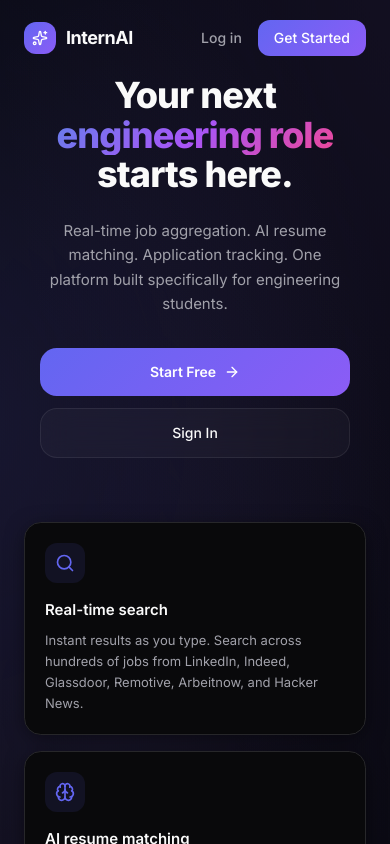
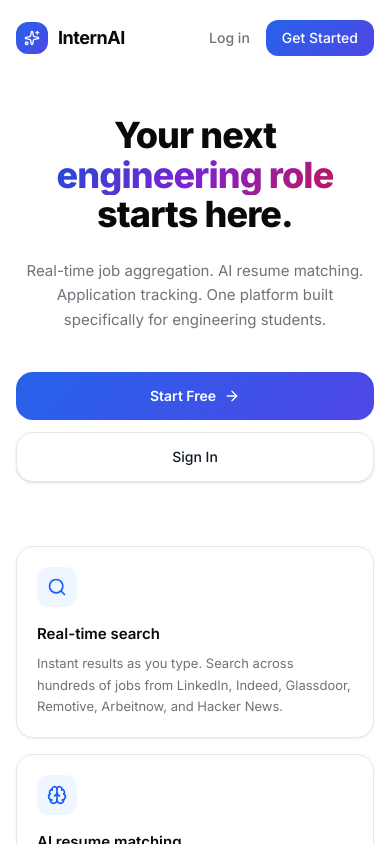
Before and after one commit to olivier0922/InternAI, a Next.js app in the folder frontend/: page / in a window 390 px wide. Shown: the top 844 px of the page. Built offline with nearby package versions, Linux system fonts and the light colour scheme.

Commit message:
feat: implement job discovery dashboard with responsive detail drawer and landing page structure

```diff
--- a/frontend/src/app/globals.css
+++ b/frontend/src/app/globals.css
@@ -48,78 +48,40 @@
   --radius-4xl: calc(var(--radius) * 2.6);
 }
 
-/* Premium Light Theme (unused — dark is forced) */
+/* Premium Light Theme (Default) */
 :root {
-  --background: oklch(1 0 0);
-  --foreground: oklch(0.145 0 0);
-  --card: oklch(1 0 0);
-  --card-foreground: oklch(0.145 0 0);
-  --popover: oklch(1 0 0);
-  --popover-foreground: oklch(0.145 0 0);
-  --primary: oklch(0.205 0 0);
-  --primary-foreground: oklch(0.985 0 0);
-  --secondary: oklch(0.97 0 0);
-  --secondary-foreground: oklch(0.205 0 0);
-  --muted: oklch(0.97 0 0);
-  --muted-foreground: oklch(0.556 0 0);
-  --accent: oklch(0.97 0 0);
-  --accent-foreground: oklch(0.205 0 0);
-  --destructive: oklch(0.577 0.245 27.325);
-  --border: oklch(0.922 0 0);
-  --input: oklch(0.922 0 0);
-  --ring: oklch(0.708 0 0);
-  --chart-1: oklch(0.87 0 0);
-  --chart-2: oklch(0.556 0 0);
-  --chart-3: oklch(0.439 0 0);
-  --chart-4: oklch(0.371 0 0);
-  --chart-5: oklch(0.269 0 0);
-  --radius: 0.625rem;
-  --sidebar: oklch(0.985 0 0);
-  --sidebar-foreground: oklch(0.145 0 0);
-  --sidebar-primary: oklch(0.205 0 0);
-  --sidebar-primary-foreground: oklch(0.985 0 0);
-  --sidebar-accent: oklch(0.97 0 0);
-  --sidebar-accent-foreground: oklch(0.205 0 0);
-  --sidebar-border: oklch(0.922 0 0);
-  --sidebar-ring: oklch(0.708 0 0);
-}
-
-/* ═══════════════════════════════════════════════════════════
-   Premium Dark Theme — Navy/Violet Design System
-   ═══════════════════════════════════════════════════════════ */
-.dark {
-  --background: #000000;
-  --foreground: #fafafa;
-  --card: #09090b;
-  --card-foreground: #fafafa;
-  --popover: #09090b;
-  --popover-foreground: #fafafa;
-  --primary: #6366f1;
+  --background: #ffffff;
+  --foreground: #0a0a0a;
+  --card: #ffffff;
+  --card-foreground: #0a0a0a;
+  --popover: #ffffff;
+  --popover-foreground: #0a0a0a;
+  --primary: #2563eb;
   --primary-foreground: #ffffff;
-  --secondary: #27272a;
-  --secondary-foreground: #fafafa;
-  --muted: #27272a;
-  --muted-foreground: #a1a1aa;
-  --accent: #27272a;
-  --accent-foreground: #fafafa;
-  --destructive: #7f1d1d;
-  --border: #27272a;
-  --input: #27272a;
-  --ring: #6366f1;
-  --chart-1: #6366f1;
-  --chart-2: #8b5cf6;
-  --chart-3: #d946ef;
-  --chart-4: #f43f5e;
-  --chart-5: #06b6d4;
+  --secondary: #f4f4f5;
+  --secondary-foreground: #18181b;
+  --muted: #f4f4f5;
+  --muted-foreground: #71717a;
+  --accent: #f4f4f5;
+  --accent-foreground: #18181b;
+  --destructive: #ef4444;
+  --border: #e5e7eb;
+  --input: #e5e7eb;
+  --ring: #2563eb;
+  --chart-1: #2563eb;
+  --chart-2: #3b82f6;
+  --chart-3: #60a5fa;
+  --chart-4: #93c5fd;
+  --chart-5: #bfdbfe;
   --radius: 0.75rem;
-  --sidebar: #09090b;
-  --sidebar-foreground: #fafafa;
-  --sidebar-primary: #6366f1;
+  --sidebar: #ffffff;
+  --sidebar-foreground: #0a0a0a;
+  --sidebar-primary: #2563eb;
   --sidebar-primary-foreground: #ffffff;
-  --sidebar-accent: #27272a;
-  --sidebar-accent-foreground: #fafafa;
-  --sidebar-border: #27272a;
-  --sidebar-ring: #6366f1;
+  --sidebar-accent: #f4f4f5;
+  --sidebar-accent-foreground: #18181b;
+  --sidebar-border: #e5e7eb;
+  --sidebar-ring: #2563eb;
 }
 
 @layer base {
@@ -141,79 +103,61 @@
 }
 
 /* ═══════════════════════════════════════════════════════════
-   Premium Glassmorphism & Card Utilities
+   Minimal Light Card Utilities
    ═══════════════════════════════════════════════════════════ */
 .glass {
-  background: rgba(255, 255, 255, 0.03);
-  border: 1px solid rgba(255, 255, 255, 0.08);
+  background: rgba(255, 255, 255, 0.8);
+  border: 1px solid rgba(0, 0, 0, 0.05);
   backdrop-filter: blur(16px);
   -webkit-backdrop-filter: blur(16px);
 }
 
 .glass-card {
-  background: #09090b;
-  border: 1px solid #27272a;
-  box-shadow: 0 4px 20px -2px rgba(0, 0, 0, 0.5);
+  background: #ffffff;
+  border: 1px solid #e5e7eb;
+  box-shadow: 0 1px 3px 0 rgba(0, 0, 0, 0.05), 0 1px 2px -1px rgba(0, 0, 0, 0.05);
   transition: all 0.2s cubic-bezier(0.4, 0, 0.2, 1);
 }
 
 .glass-card:hover {
-  background: #0c0c11;
-  border-color: #3f3f46;
-  box-shadow: 0 8px 30px -4px rgba(0, 0, 0, 0.6), 0 0 0 1px rgba(99, 102, 241, 0.1);
+  border-color: #d1d5db;
+  box-shadow: 0 10px 15px -3px rgba(0, 0, 0, 0.05), 0 4px 6px -4px rgba(0, 0, 0, 0.05);
   transform: translateY(-2px);
 }
 
 .glass-input {
-  background: rgba(0, 0, 0, 0.2);
-  border: 1px solid rgba(255, 255, 255, 0.08);
-  box-shadow: inset 0 2px 4px 0 rgba(0, 0, 0, 0.2);
+  background: #f9fafb;
+  border: 1px solid #e5e7eb;
+  box-shadow: inset 0 1px 2px 0 rgba(0, 0, 0, 0.02);
   transition: all 0.2s ease;
 }
 
 .glass-input:focus {
-  background: rgba(255, 255, 255, 0.08);
-  border-color: rgba(129, 140, 248, 0.4);
-  box-shadow: 0 0 0 3px rgba(129, 140, 248, 0.1);
+  background: #ffffff;
+  border-color: #3b82f6;
+  box-shadow: 0 0 0 3px rgba(59, 130, 246, 0.1);
 }
 
 /* ═══════════════════════════════════════════════════════════
-   Gradient Utilities
+   Gradient Utilities (Light Theme variations)
    ═══════════════════════════════════════════════════════════ */
 .gradient-text {
-  background: linear-gradient(135deg, #667eea 0%, #a855f7 50%, #ec4899 100%);
+  background: linear-gradient(135deg, #1d4ed8 0%, #7e22ce 50%, #be185d 100%);
   -webkit-background-clip: text;
   -webkit-text-fill-color: transparent;
   background-clip: text;
   color: transparent;
 }
 
-.gradient-border {
-  position: relative;
-}
-
-.gradient-border::before {
-  content: "";
-  position: absolute;
-  inset: 0;
-  border-radius: inherit;
-  padding: 1px;
-  background: linear-gradient(135deg, rgba(129, 140, 248, 0.3), rgba(167, 139, 250, 0.1));
-  -webkit-mask: linear-gradient(#fff 0 0) content-box, linear-gradient(#fff 0 0);
-  -webkit-mask-composite: xor;
-  mask-composite: exclude;
-  pointer-events: none;
-}
-
 .gradient-btn {
-  background: linear-gradient(135deg, #6366f1, #8b5cf6);
+  background: linear-gradient(135deg, #2563eb, #4f46e5);
   transition: all 0.3s cubic-bezier(0.4, 0, 0.2, 1);
 }
 
 .gradient-btn:hover {
-  background: linear-gradient(135deg, #818cf8, #a78bfa);
+  background: linear-gradient(135deg, #1d4ed8, #4338ca);
   transform: translateY(-1px);
-  box-shadow: 0 4px 24px rgba(99, 102, 241, 0.3);
+  box-shadow: 0 4px 14px rgba(37, 99, 235, 0.25);
 }
 
 /* ═══════════════════════════════════════════════════════════
@@ -229,16 +173,6 @@
   to { opacity: 1; transform: translateY(0); }
 }
 
-@keyframes shimmer {
-  0% { background-position: -200% 0; }
-  100% { background-position: 200% 0; }
-}
-
-@keyframes pulse-glow {
-  0%, 100% { box-shadow: 0 0 20px rgba(129, 140, 248, 0.1); }
-  50% { box-shadow: 0 0 40px rgba(129, 140, 248, 0.2); }
-}
-
 @keyframes float {
   0%, 100% { transform: translateY(0); }
   50% { transform: translateY(-6px); }
@@ -252,27 +186,13 @@
   animation: slide-up 0.6s ease-out forwards;
 }
 
-.animate-shimmer {
-  background: linear-gradient(90deg, transparent, rgba(129, 140, 248, 0.06), transparent);
-  background-size: 200% 100%;
-  animation: shimmer 3s infinite;
-}
-
-.animate-pulse-glow {
-  animation: pulse-glow 3s ease-in-out infinite;
-}
-
 .animate-float {
   animation: float 4s ease-in-out infinite;
 }
 
-/* Staggered delays for card animations */
 .stagger-1 { animation-delay: 0.05s; }
 .stagger-2 { animation-delay: 0.1s; }
 .stagger-3 { animation-delay: 0.15s; }
-.stagger-4 { animation-delay: 0.2s; }
-.stagger-5 { animation-delay: 0.25s; }
-.stagger-6 { animation-delay: 0.3s; }
 
 /* ═══════════════════════════════════════════════════════════
    Custom Scrollbar
@@ -287,12 +207,12 @@
 }
 
 ::-webkit-scrollbar-thumb {
-  background: rgba(255, 255, 255, 0.1);
+  background: #d1d5db;
   border-radius: 3px;
 }
 
 ::-webkit-scrollbar-thumb:hover {
-  background: rgba(255, 255, 255, 0.2);
+  background: #9ca3af;
 }
 
 /* ═══════════════════════════════════════════════════════════
@@ -303,21 +223,9 @@
   inset: 0;
   z-index: -1;
   overflow: hidden;
-  background: #0a0a12;
-}
-
-.mesh-bg::before {
-  content: "";
-  position: absolute;
-  top: -50%;
-  left: -50%;
-  width: 200%;
-  height: 200%;
-  background:
-    radial-gradient(ellipse at 20% 50%, rgba(99, 102, 241, 0.12) 0%, transparent 50%),
-    radial-gradient(ellipse at 80% 20%, rgba(139, 92, 246, 0.08) 0%, transparent 50%),
-    radial-gradient(ellipse at 40% 80%, rgba(192, 132, 252, 0.06) 0%, transparent 50%);
-  animation: float 20s ease-in-out infinite;
+  background: #f8fafc;
+  background-image: radial-gradient(#e2e8f0 1px, transparent 1px);
+  background-size: 24px 24px;
 }
 
 /* ═══════════════════════════════════════════════════════════
@@ -331,21 +239,21 @@
   font-size: 0.75rem;
   font-weight: 500;
   border-radius: 9999px;
-  background: rgba(255, 255, 255, 0.06);
-  color: #a5b4fc;
-  border: 1px solid rgba(255, 255, 255, 0.08);
+  background: #f3f4f6;
+  color: #4b5563;
+  border: 1px solid #e5e7eb;
   transition: all 0.2s ease;
 }
 
 .chip:hover {
-  background: rgba(129, 140, 248, 0.12);
-  border-color: rgba(129, 140, 248, 0.2);
+  background: #e5e7eb;
+  color: #1f2937;
 }
 
 .chip-active {
-  background: rgba(129, 140, 248, 0.15);
-  border-color: rgba(129, 140, 248, 0.3);
-  color: #c7d2fe;
+  background: #eff6ff;
+  border-color: #bfdbfe;
+  color: #1d4ed8;
 }
 
 /* ═══════════════════════════════════════════════════════════
@@ -361,20 +269,6 @@
 }
 
 /* ═══════════════════════════════════════════════════════════
-   Skeleton Loading
-   ═══════════════════════════════════════════════════════════ */
-@keyframes skeleton-pulse {
-  0%, 100% { opacity: 0.04; }
-  50% { opacity: 0.08; }
-}
-
-.skeleton {
-  background: rgba(255, 255, 255, 0.04);
-  border-radius: 0.5rem;
-  animation: skeleton-pulse 1.5s ease-in-out infinite;
-}
-
-/* ═══════════════════════════════════════════════════════════
    Custom Scrollbar (enhanced)
    ═══════════════════════════════════════════════════════════ */
 .custom-scrollbar::-webkit-scrollbar {
@@ -386,10 +280,10 @@
 }
 
 .custom-scrollbar::-webkit-scrollbar-thumb {
-  background: rgba(129, 140, 248, 0.15);
+  background: #d1d5db;
   border-radius: 4px;
 }
 
 .custom-scrollbar::-webkit-scrollbar-thumb:hover {
-  background: rgba(129, 140, 248, 0.3);
+  background: #9ca3af;
 }
--- a/frontend/src/app/layout.tsx
+++ b/frontend/src/app/layout.tsx
@@ -29,10 +29,10 @@ export default function RootLayout({
   children: React.ReactNode;
 }>) {
   return (
-    <html lang="en" className="dark">
-      <body className={`${inter.variable} antialiased`}>
+    <html lang="en" className="w-full overflow-x-hidden bg-background text-foreground">
+      <body className={`${inter.variable} antialiased w-full overflow-x-hidden min-h-screen flex flex-col`}>
         {children}
-        <Toaster theme="dark" position="bottom-right" />
+        <Toaster theme="light" position="bottom-right" />
       </body>
     </html>
   );
--- a/frontend/src/app/page.tsx
+++ b/frontend/src/app/page.tsx
@@ -17,7 +17,7 @@ export default function Home() {
       <div className="mesh-bg" />
 
       {/* Navigation */}
-      <header className="relative z-10 px-6 py-5 flex items-center justify-between max-w-6xl mx-auto w-full">
+      <header className="relative z-10 px-4 sm:px-6 py-5 flex items-center justify-between max-w-6xl mx-auto w-full">
         <Link href="/" className="flex items-center gap-2.5">
           <div className="w-8 h-8 rounded-lg gradient-btn flex items-center justify-center">
             <Sparkles className="w-4 h-4 text-white" />
@@ -40,7 +40,7 @@ export default function Home() {
       </header>
 
       {/* Hero */}
-      <main className="relative z-10 flex-1 flex flex-col items-center justify-center text-center px-6 pb-20">
+      <main className="relative z-10 flex-1 flex flex-col items-center justify-center text-center px-4 sm:px-6 pb-20 pt-10 sm:pt-20">
         <div className="space-y-6 max-w-3xl">
 
           {/* Heading */}
@@ -51,19 +51,19 @@ export default function Home() {
           </h1>
 
           {/* Subheading */}
-          <p className="mx-auto max-w-xl text-[15px] sm:text-base md:text-lg text-muted-foreground leading-relaxed px-4">
+          <p className="mx-auto max-w-xl text-[15px] sm:text-base md:text-lg text-muted-foreground leading-relaxed">
             Real-time job aggregation. AI resume matching. Application tracking. One platform built specifically for engineering students.
           </p>
 
           {/* CTA */}
-          <div className="flex flex-col sm:flex-row gap-3 justify-center pt-2 px-4 sm:px-0">
+          <div className="flex flex-col sm:flex-row gap-3 justify-center pt-4">
             <Link href="/signup" className="w-full sm:w-auto">
               <button className="w-full sm:w-auto gradient-btn text-white font-semibold px-7 py-3.5 sm:py-3 rounded-xl text-sm flex items-center justify-center gap-2">
                 Start Free <ArrowRight className="w-4 h-4" />
               </button>
             </Link>
             <Link href="/login" className="w-full sm:w-auto">
-              <button className="w-full sm:w-auto glass text-foreground font-medium px-7 py-3.5 sm:py-3 rounded-xl text-sm hover:bg-white/[0.06] transition-colors">
+              <button className="w-full sm:w-auto bg-white border border-gray-200 text-gray-900 font-medium px-7 py-3.5 sm:py-3 rounded-xl text-sm hover:bg-gray-50 transition-colors shadow-sm">
                 Sign In
               </button>
             </Link>
@@ -105,8 +105,8 @@ export default function Home() {
             },
           ].map((f) => (
             <div key={f.title} className="glass-card rounded-xl p-5 sm:p-6 text-left">
-              <div className="w-10 h-10 rounded-lg bg-primary/10 flex items-center justify-center mb-4">
-                <f.icon className="w-5 h-5 text-primary" />
+              <div className="w-10 h-10 rounded-lg bg-blue-50 flex items-center justify-center mb-4">
+                <f.icon className="w-5 h-5 text-blue-600" />
               </div>
               <h3 className="font-semibold text-[15px] mb-2">{f.title}</h3>
               <p className="text-[13px] text-muted-foreground leading-relaxed">{f.desc}</p>
@@ -116,7 +116,7 @@ export default function Home() {
       </main>
 
       {/* Footer */}
-      <footer className="relative z-10 py-6 text-center text-xs text-muted-foreground/60 border-t border-white/[0.04]">
+      <footer className="relative z-10 py-6 text-center text-xs text-muted-foreground border-t border-gray-100 bg-white/50 backdrop-blur-sm">
         © {new Date().getFullYear()} InternAI · Built for engineering students
       </footer>
     </div>
```
Also changed, not shown: frontend/src/app/dashboard/DashboardClient.tsx (+41 -14 lines), frontend/src/app/dashboard/HeroSearch.tsx (+34 -33 lines), frontend/src/app/dashboard/HorizontalJobCard.tsx (+31 -32 lines), frontend/src/app/dashboard/JobDetailDrawer.tsx (+28 -30 lines).
